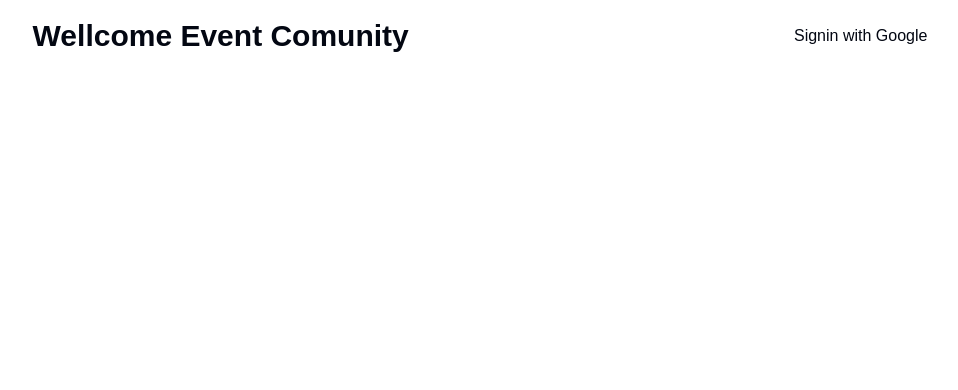
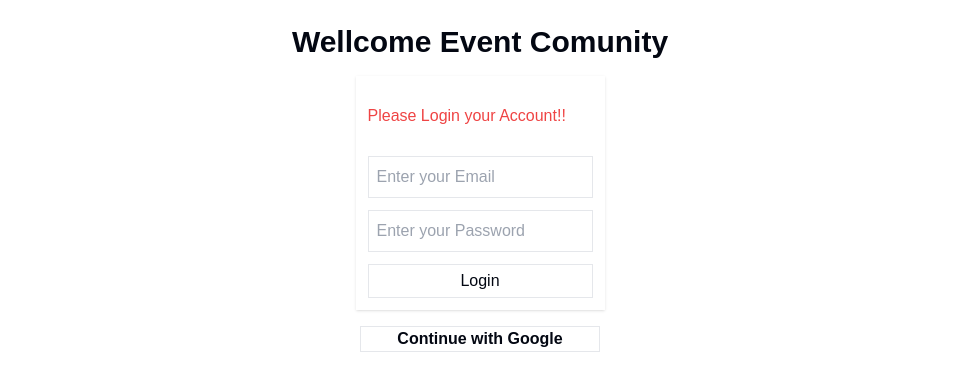
Before and after one commit to shahrukhnizami/eventcomunity, a Next.js app: page / in a window 1280 px wide. Shown: the top 390 px of the page, without its empty margins (160-1118 px from the left). Built offline with nearby package versions, Linux system fonts and the light colour scheme; no server answers.

Commit message:
Login Form

```diff
--- a/auth.js
+++ b/auth.js
@@ -1,6 +1,83 @@
-import NextAuth from "next-auth"
-import Google from "next-auth/providers/google"
+
+import NextAuth from "next-auth";
+import Google from "next-auth/providers/google";
+import Credentials from "next-auth/providers/credentials";
+import { connectDB } from "@/lib/db/connectionDB";
+import { UserModal } from "@/lib/models/User";
+
+const handleLoginUser = async (profile) => {
+  await connectDB();
+  const user = await UserModal.findOne({ email: profile.email });
+  if (user) {
+    return user;
+  } else {
+    const obj = {
+      fullname: profile.name,
+      email: profile.email,
+      provider: "google",
+      profileImg: profile.picture,
+    };
+    let newUser = await new UserModal(obj);
+    newUser = await newUser.save();
+    return newUser;
+  }
+};
 
 export const { handlers, signIn, signOut, auth } = NextAuth({
-  providers: [Google],
-})
+  providers: [
+    Google,
+    Credentials({
+      credentials: {
+        email: {},
+        password: {},
+      },
+      authorize: async (credentials) => {
+        let user = null;
+        console.log("credentials=>", credentials);
+
+        let res = await fetch(
+          `https://eventcomunity.vercel.app/api/user/login`,
+          {
+            method: "POST",
+            body: JSON.stringify({
+              email: credentials.email,
+              password: credentials.password,
+            }),
+          }
+        );
+        res = await res.json();
+        user = res.user;
+        return user;
+      },
+    }),
+  ],
+  callbacks: {
+    async signIn({ account, profile }) {
+      console.log("account=>", account);
+      if (account.provider == "google") {
+        console.log("profile=>", profile);
+        const user = await handleLoginUser(profile);
+
+        return { ...profile, role: user.role }; // Do different verification for other providers that don't have `email_verified`
+      }
+      return true;
+    },
+    async jwt({ token }) {
+      console.log("token=>", token);
+      const user = await handleLoginUser(token);
+      console.log("user in the JWT=>", user);
+      token.role = user.role;
+      token._id = user._id;
+      token.picture = user?.profileImg;
+      token.fullname = user?.fullname;
+      return token;
+    },
+    session({ session, token }) {
+      session.user._id = token._id;
+      session.user.role = token.role;
+      session.user.image = token.picture;
+      session.user.name = token.fullname;
+      return session;
+    },
+  },
+});
--- a/middleware.js
+++ b/middleware.js
@@ -1 +1 @@
-// export { auth as middleware } from "@/auth"
+export { auth as middleware } from "./auth"
--- /dev/null
+++ b/src/app/api/users/login/route.js
@@ -0,0 +1,32 @@
+import { connectDB } from "@/lib/db/connectionDB";
+import { UserModal } from "@/lib/models/User";
+import jwt from "jsonwebtoken";
+
+
+export async function POST(request) {
+    await connectDB()
+    const obj = await request.json();
+    const user = await UserModal.findOne({ email: obj.email });
+    if (!user)
+        return Response.json(
+          { error: true, msg: "User not found" },
+          { status: 403 }
+        );
+
+      const isPasswordValid = await bcrypt.compare(obj.password, user.password);
+
+      if (!isPasswordValid)
+        return Response.json(
+          { error: true, msg: "Password is not valid." },
+          { status: 403 }
+        );
+    var token = jwt.sign({ _id: user._id, role: user.role }, process.env.JWT_KEY);
+  return Response.json(
+    {
+      msg: "Users Login Successfully ",
+      user,
+      token,
+    },
+    { status: 200 }
+  );
+}
--- a/src/app/page.js
+++ b/src/app/page.js
@@ -1,19 +1,25 @@
+
 import { Button } from "@/components/ui/button";
 import Link from "next/link";
 import Image from "next/image";
 import { auth, signIn, signOut } from "../../auth";
+import Signin from "./signin/page";
 
 export default async function Home() {
   const session = await auth()
   return (
 
 
-<div className="min-h-screen ">
-    <div className="flex justify-around items-center my-4">
-        <h1 className="font-bold text-3xl text-center">Wellcome Event Comunity</h1>
+<div className=" ">
+    <div className="py-2 items-center my-4">
+      <div>
+      <h1 className="font-bold text-3xl text-center">Wellcome Event Comunity</h1>
+      </div>
+
         {
           session?
-          <div className="flex gap-5">
+
+          <div className="container mx-auto flex gap-4 justify-end items-end">
             <Image src={session.user?.image}
                 height={30}
                 width={30}
@@ -29,17 +35,47 @@ export default async function Home() {
         >
           <button type="submit">Sign Out</button>
         </form>
-          </div>:
-          <div className="text-right py-2">
+        </div>
+
+
+          :
+          <div className="container py-4 mx-auto flex flex-col gap-4 justify-right items-center">
+           <form
+        className="flex flex-col gap-3 shadow p-3"
+        action={async (formData) => {
+          "use server";
+          await signIn("credentials", formData, { redirect: false });
+        }}
+      >
+        <h1 className="py-4 text-red-500">Please Login your Account!!</h1>
+        <input
+          className="border p-2"
+          required
+          name="email"
+          placeholder="Enter your Email"
+        />
+        <input
+          className="border p-2"
+          required
+          name="password"
+          placeholder="Enter your Password"
+        />
+        <button className="border p-1 px-2" type="submit">
+          Login
+        </button>
+      </form>
            <form
                 action={async () => {
                   "use server"
                   await signIn("google")
                 }}
               >
-                <button type="submit">Signin with Google</button>
+
+
+                <button className="border font-bold w-60"  type="submit">Continue with Google</button>
               </form>
           </div>
+
 
         }
       </div>
--- a/src/app/signin/page.js
+++ b/src/app/signin/page.js
@@ -9,6 +9,7 @@ console.log("session",session);
 
     return (
     <div className="flex items-center container mx-auto justify-center min-h-screen">
+
         {
             session?
             <div className="flex flex-col rounded">
@@ -30,11 +31,13 @@ console.log("session",session);
               </form>
                 </div>:
                 <form
+
                 action={async () => {
                   "use server"
                   await signIn("google")
                 }}
               >
+                 <h1>ppppp</h1>
                 <button type="submit">Signin with Google</button>
               </form>
         }
--- /dev/null
+++ b/src/components/ui/form.jsx
@@ -0,0 +1,134 @@
+"use client";
+import * as React from "react"
+import { Slot } from "@radix-ui/react-slot"
+import { Controller, FormProvider, useFormContext } from "react-hook-form";
+
+import { cn } from "@/lib/utils"
+import { Label } from "@/components/ui/label"
+
+const Form = FormProvider
+
+const FormFieldContext = React.createContext({})
+
+const FormField = (
+  {
+    ...props
+  }
+) => {
+  return (
+    (<FormFieldContext.Provider value={{ name: props.name }}>
+      <Controller {...props} />
+    </FormFieldContext.Provider>)
+  );
+}
+
+const useFormField = () => {
+  const fieldContext = React.useContext(FormFieldContext)
+  const itemContext = React.useContext(FormItemContext)
+  const { getFieldState, formState } = useFormContext()
+
+  const fieldState = getFieldState(fieldContext.name, formState)
+
+  if (!fieldContext) {
+    throw new Error("useFormField should be used within <FormField>")
+  }
+
+  const { id } = itemContext
+
+  return {
+    id,
+    name: fieldContext.name,
+    formItemId: `${id}-form-item`,
+    formDescriptionId: `${id}-form-item-description`,
+    formMessageId: `${id}-form-item-message`,
+    ...fieldState,
+  }
+}
+
+const FormItemContext = React.createContext({})
+
+const FormItem = React.forwardRef(({ className, ...props }, ref) => {
+  const id = React.useId()
+
+  return (
+    (<FormItemContext.Provider value={{ id }}>
+      <div ref={ref} className={cn("space-y-2", className)} {...props} />
+    </FormItemContext.Provider>)
+  );
+})
+FormItem.displayName = "FormItem"
+
+const FormLabel = React.forwardRef(({ className, ...props }, ref) => {
+  const { error, formItemId } = useFormField()
+
+  return (
+    (<Label
+      ref={ref}
+      className={cn(error && "text-destructive", className)}
+      htmlFor={formItemId}
+      {...props} />)
+  );
+})
+FormLabel.displayName = "FormLabel"
+
+const FormControl = React.forwardRef(({ ...props }, ref) => {
+  const { error, formItemId, formDescriptionId, formMessageId } = useFormField()
+
+  return (
+    (<Slot
+      ref={ref}
+      id={formItemId}
+      aria-describedby={
+        !error
+          ? `${formDescriptionId}`
+          : `${formDescriptionId} ${formMessageId}`
+      }
+      aria-invalid={!!error}
+      {...props} />)
+  );
+})
+FormControl.displayName = "FormControl"
+
+const FormDescription = React.forwardRef(({ className, ...props }, ref) => {
+  const { formDescriptionId } = useFormField()
+
+  return (
+    (<p
+      ref={ref}
+      id={formDescriptionId}
+      className={cn("text-sm text-muted-foreground", className)}
+      {...props} />)
+  );
+})
+FormDescription.displayName = "FormDescription"
+
+const FormMessage = React.forwardRef(({ className, children, ...props }, ref) => {
+  const { error, formMessageId } = useFormField()
+  const body = error ? String(error?.message) : children
+
+  if (!body) {
+    return null
+  }
+
+  return (
+    (<p
+      ref={ref}
+      id={formMessageId}
+      className={cn("text-sm font-medium text-destructive", className)}
+      {...props}>
+      {body}
+    </p>)
+  );
+})
+FormMessage.displayName = "FormMessage"
+
+export {
+  useFormField,
+  Form,
+  FormItem,
+  FormLabel,
+  FormControl,
+  FormDescription,
+  FormMessage,
+  FormField,
+}
--- /dev/null
+++ b/src/components/ui/label.jsx
@@ -0,0 +1,18 @@
+"use client"
+
+import * as React from "react"
+import * as LabelPrimitive from "@radix-ui/react-label"
+import { cva } from "class-variance-authority";
+
+import { cn } from "@/lib/utils"
+
+const labelVariants = cva(
+  "text-sm font-medium leading-none peer-disabled:cursor-not-allowed peer-disabled:opacity-70"
+)
+
+const Label = React.forwardRef(({ className, ...props }, ref) => (
+  <LabelPrimitive.Root ref={ref} className={cn(labelVariants(), className)} {...props} />
+))
+Label.displayName = LabelPrimitive.Root.displayName
+
+export { Label }
--- a/src/lib/models/User.js
+++ b/src/lib/models/User.js
@@ -1,18 +1,19 @@
 import mongoose from "mongoose";
 const { Schema } = mongoose;
 
-const userSchema = new Schema({
-  fullname: String,
-  email: String,
-  password: String,
-  location: {
-    lat: Number,
-    long: Number,
+const userSchema = new Schema(
+  {
+    fullname: String,
+    email: { type: String, required: true },
+    provider: { type: String },
+    profileImg: { type: String },
+    password: { type: String },
+    role: { type: String, default: "user" },
+    gender: String,
+    address: String,
   },
-  profileImg: String,
-  address: String,
-  bio: String,
-});
+  { timestamps: true }
+);
 
 export const UserModal =
-  mongoose.models.User || mongoose.model("User", userSchema);
+  mongoose.models.Users || mongoose.model("Users", userSchema);
```
Also changed, not shown: package.json (+6 -1 lines), src/app/api/users/route.js (+30 -30 lines), 1 other file (tests, documents, lock files or other folders).
